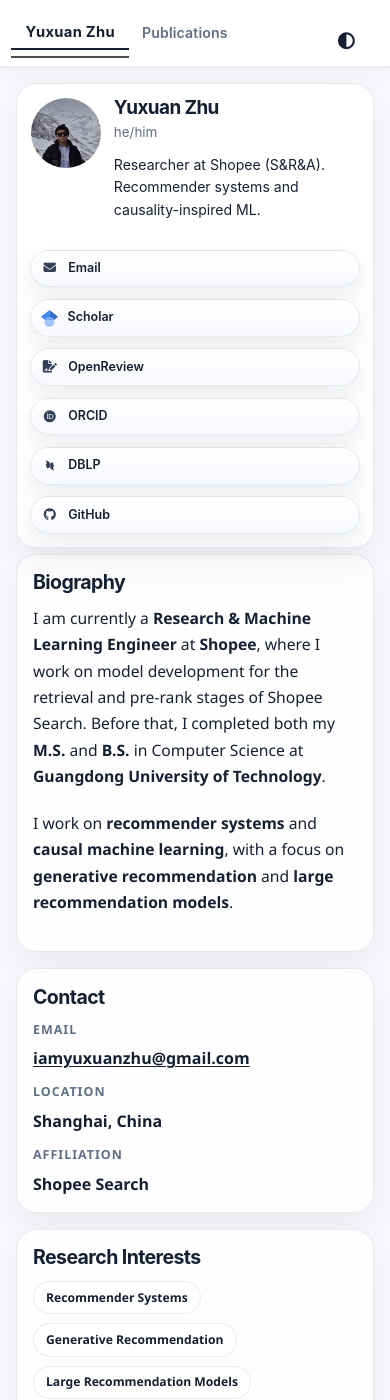
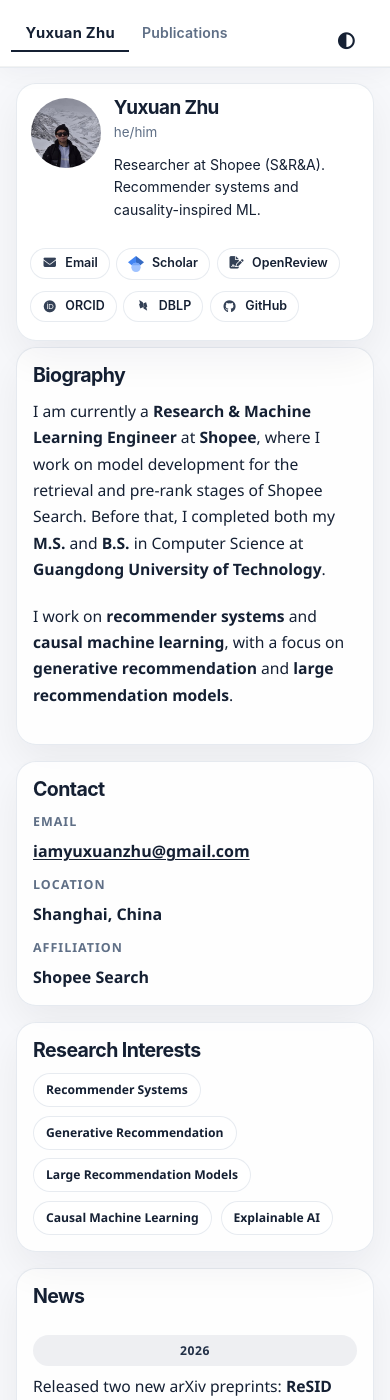
Before and after one commit to EthanChu7/yuxuan.zhu.github.io, a Jekyll site: the page built from _pages/about.md, in a window 390 px wide and 1400 px high. Built offline with Jekyll 4.4.1, drawn with Linux system fonts in a browser that asks for light colours; some web fonts are replaced; a script bundle is joined from its source files by our own code; library files that are not in the unit come from our copies.

Commit message:
Simplify nav underline and profile pills

```diff
--- a/assets/css/main.scss
+++ b/assets/css/main.scss
@@ -692,6 +692,7 @@
   background: transparent !important;
   line-height: 1.2;
   position: relative;
+  border-bottom: 0 !important;
 }
 
 .masthead .visible-links > li > a::after,
@@ -742,6 +743,7 @@
   color: var(--site-ink);
   pointer-events: auto;
   cursor: pointer;
+  border-bottom: 0 !important;
 }
 
 .masthead__menu-item.selected a,
@@ -751,6 +753,7 @@
   background: transparent !important;
   pointer-events: auto;
   cursor: pointer;
+  border-bottom: 0 !important;
 }
 
 .masthead__actions {
@@ -898,70 +901,69 @@
 .sidebar .author__urls {
   display: flex;
   flex-wrap: wrap;
-  gap: 0.8rem;
-  margin-top: 1.15rem;
+  gap: 0.55rem;
+  margin-top: 1.05rem;
 }
 
 .sidebar .author__urls li {
   margin: 0;
   min-width: 0;
-  flex: 1 1 calc(50% - 0.4rem);
-  max-width: calc(50% - 0.4rem);
+  flex: 0 0 auto;
+  max-width: 100%;
 }
 
 .sidebar .author__urls li a {
   display: inline-flex;
   align-items: center;
   justify-content: flex-start;
-  gap: 0.6rem;
-  padding: 0.88rem 0.95rem;
-  border: 1px solid rgba(108, 128, 160, 0.16);
-  border-radius: 20px;
-  background: linear-gradient(180deg, rgba(255, 255, 255, 0.9), rgba(244, 247, 252, 0.82));
-  font-size: 0.82rem;
+  gap: 0.48rem;
+  padding: 0.42rem 0.75rem;
+  border: 1px solid var(--site-border);
+  border-radius: 999px;
+  background: var(--site-card-strong);
+  font-size: 0.78rem;
   font-weight: 600;
   color: var(--site-ink);
-  min-height: 3.2rem;
+  min-height: 0;
   line-height: 1.2;
-  width: 100%;
+  width: auto;
   max-width: 100%;
   box-sizing: border-box;
-  box-shadow: 0 10px 24px rgba(15, 23, 42, 0.08), inset 0 1px 0 rgba(255, 255, 255, 0.78);
+  box-shadow: none;
 }
 
 .sidebar .author__urls li a:hover {
   text-decoration: none;
-  transform: translateY(-1px);
+  transform: none;
   border-color: rgba(37, 99, 235, 0.22);
-  background: linear-gradient(180deg, rgba(255, 255, 255, 0.98), rgba(239, 245, 252, 0.9));
-  box-shadow: 0 14px 28px rgba(15, 23, 42, 0.1), inset 0 1px 0 rgba(255, 255, 255, 0.86);
+  background: var(--site-accent-soft);
 }
 
 .sidebar .author__urls li a i {
   color: var(--site-accent);
-  width: 1.1rem;
+  width: 1rem;
   text-align: center;
   opacity: 0.92;
 }
 
 .author-link-icon {
-  width: 1.06rem;
-  height: 1.06rem;
-  flex: 0 0 1.06rem;
+  width: 1rem;
+  height: 1rem;
+  flex: 0 0 1rem;
   display: block;
   object-fit: contain;
 }
 
 html[data-theme="dark"] .sidebar .author__urls li a {
-  background: linear-gradient(180deg, rgba(23, 34, 58, 0.96), rgba(15, 24, 42, 0.92));
-  border-color: rgba(151, 174, 214, 0.14);
-  box-shadow: 0 10px 24px rgba(0, 0, 0, 0.22), inset 0 1px 0 rgba(255, 255, 255, 0.03);
+  background: transparent;
+  border-color: rgba(151, 174, 214, 0.16);
+  box-shadow: none;
 }
 
 html[data-theme="dark"] .sidebar .author__urls li a:hover {
-  background: linear-gradient(180deg, rgba(29, 44, 73, 0.98), rgba(18, 31, 54, 0.94));
+  background: rgba(125, 211, 252, 0.08);
   border-color: rgba(125, 211, 252, 0.22);
-  box-shadow: 0 14px 28px rgba(0, 0, 0, 0.26), inset 0 1px 0 rgba(255, 255, 255, 0.04);
+  box-shadow: none;
 }
 
 #main {
@@ -1361,20 +1363,20 @@
   }
 
   .sidebar .author__urls {
-    display: grid;
-    grid-template-columns: 1fr;
+    display: flex;
+    flex-wrap: wrap;
     gap: 0.42rem;
   }
 
   .sidebar .author__urls li {
-    max-width: none;
-    flex: none;
+    max-width: 100%;
+    flex: 0 0 auto;
   }
 
   .sidebar .author__urls li a {
-    padding: 0.46rem 0.64rem;
+    padding: 0.42rem 0.68rem;
     font-size: 0.78rem;
-    min-height: 2.35rem;
+    min-height: 0;
   }
 
   .content-card {
```
